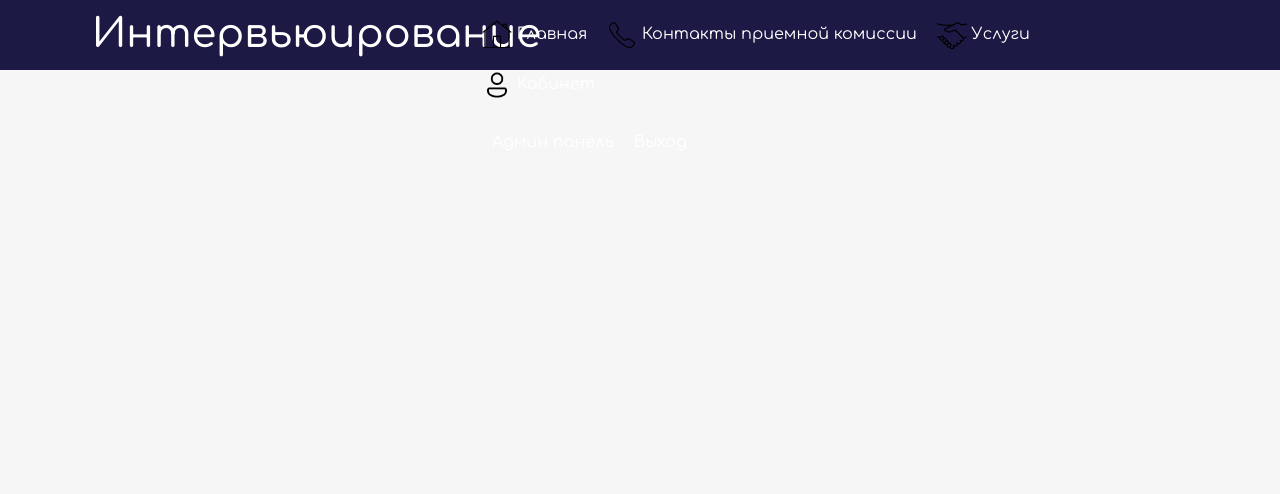
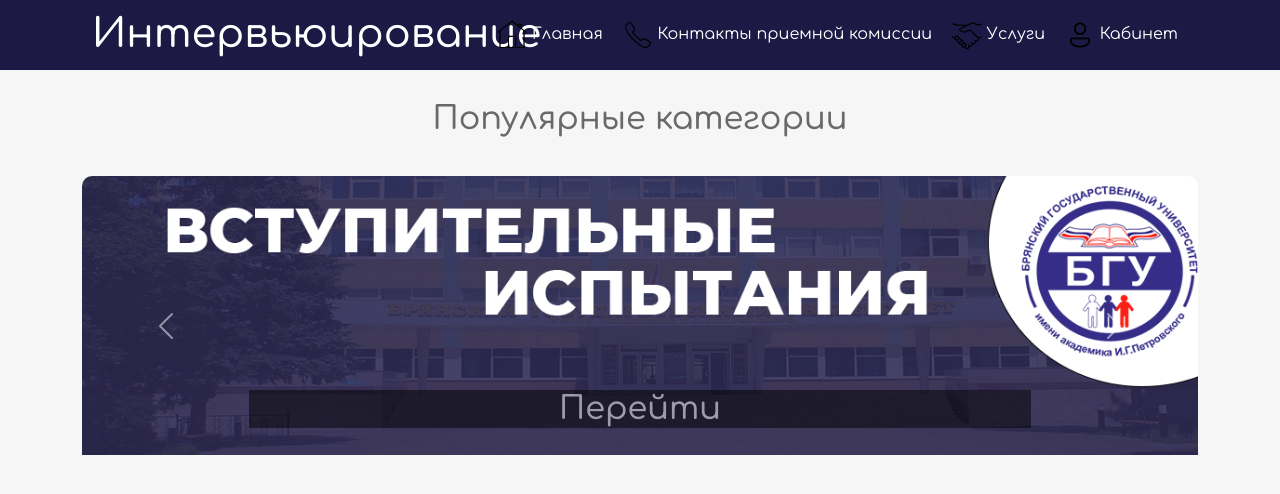
Before and after one commit to kiryalemeshev/DiplomWeb, a PHP site: page / in a window 1280 px wide. Shown: the top 494 px of the page. Run offline with PHP 8.4, Linux system fonts and the light colour scheme.

Commit message:
carousel

```diff
--- a/css/style.css
+++ b/css/style.css
@@ -73,3 +73,75 @@ header ul li a {
     color: white;
     padding: 10px;
 }
+
+header ul li a:hover
+{
+    background: red; /* #006669*/
+    transition: 0.5s;
+    color: #fff;
+}
+
+header ul li ul
+{
+    position: absolute;
+    top: 50px;
+    right: 0px;
+    width: 180px;
+    display: none;
+    z-index: 88888;
+}
+
+header ul li:hover ul
+{
+    display: block;
+}
+
+header ul li ul li{
+    width: 100%;
+}
+
+header ul li ul li a{
+    padding: 10px;
+    background: lightgray;
+    color: red;
+
+}
+
+/*
+    Slider
+*/
+
+.slider-title{
+    text-align: center;
+    padding: 30px 0 ;
+}
+
+.carousel{
+    height: 300px;
+}
+
+.carousel-inner, .carousel-item{
+    height: 300px;
+    border-radius: 10px;
+}
+
+.carousel-caption h5
+{
+    font-size: 2rem;
+    font-weight: 500;
+    background: black;
+    max-width: 100%;
+    opacity: 0.5;
+}
+
+.carousel-caption h5 a
+{
+    color: #ffffff;
+    text-decoration: none;
+    font-weight: 500;
+}
+
+.carousel-caption h5 a:hover
+{
+    text-decoration: underline;
+}
--- a/index.html
+++ b/index.html
@@ -56,6 +56,51 @@
     </div>
 </header>
 
+<!--Блок карусели Start-->
+<div class="container">
+    <div class="row">
+        <h2 class="slider-title">
+            Популярные категории
+        </h2>
+    </div>
+    <div id="carouselExampleCaptions" class="carousel slide">
+
+        <div class="carousel-inner">
+            <div class="carousel-item active">
+                <img src="image/image_1.png" class="d-block w-100" alt="..." >
+                <div class="carousel-caption d-none d-md-block">
+                    <h5><a href="">Перейти</a></h5>
+
+                </div>
+            </div>
+            <div class="carousel-item">
+                <img src="image/image_2.png" class="d-block w-100" alt="..." >
+                <div class="carousel-caption d-none d-md-block">
+                    <h5><a href="">Перейти</a></h5>
+
+                </div>
+            </div>
+            <div class="carousel-item">
+                <img src="image/image_3.png" class="d-block w-100" alt="..." >
+                <div class="carousel-caption d-none d-md-block">
+                    <h5><a href="">Перейти</a></h5>
+
+                </div>
+            </div>
+        </div>
+        <button class="carousel-control-prev" type="button" data-bs-target="#carouselExampleCaptions" data-bs-slide="prev">
+            <span class="carousel-control-prev-icon" aria-hidden="true"></span>
+            <span class="visually-hidden">Previous</span>
+        </button>
+        <button class="carousel-control-next" type="button" data-bs-target="#carouselExampleCaptions" data-bs-slide="next">
+            <span class="carousel-control-next-icon" aria-hidden="true"></span>
+            <span class="visually-hidden">Next</span>
+        </button>
+    </div>
+</div>
+<!--Блок карусели End-->
+
+
 <script src="https://cdn.jsdelivr.net/npm/bootstrap@5.3.3/dist/js/bootstrap.bundle.min.js" integrity="sha384-YvpcrYf0tY3lHB60NNkmXc5s9fDVZLESaAA55NDzOxhy9GkcIdslK1eN7N6jIeHz" crossorigin="anonymous"></script>
 </body>
 </html>
```
Also changed, not shown: image/1.jpg (deleted), image/image_1.png (added), image/image_2.png (added), image/image_3.png (added).
